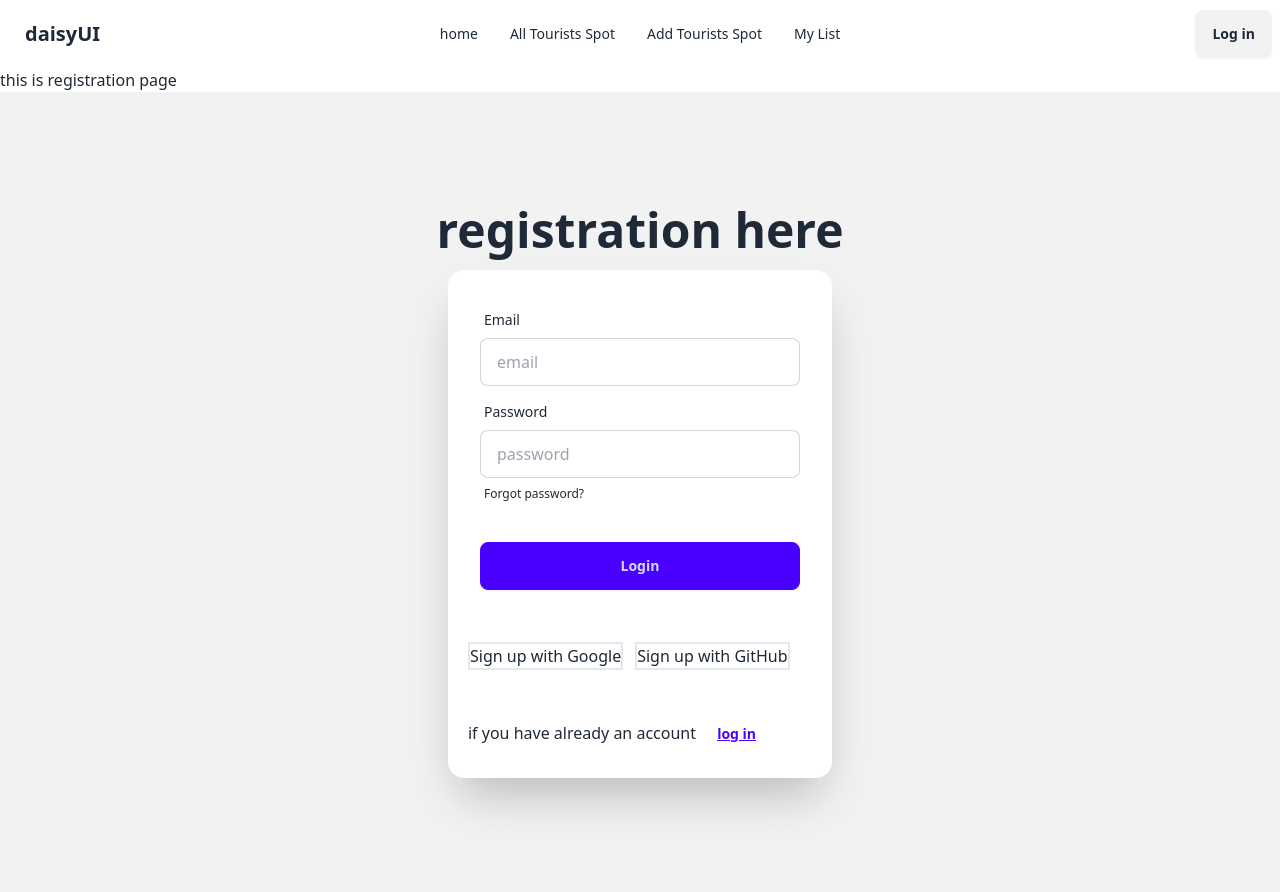
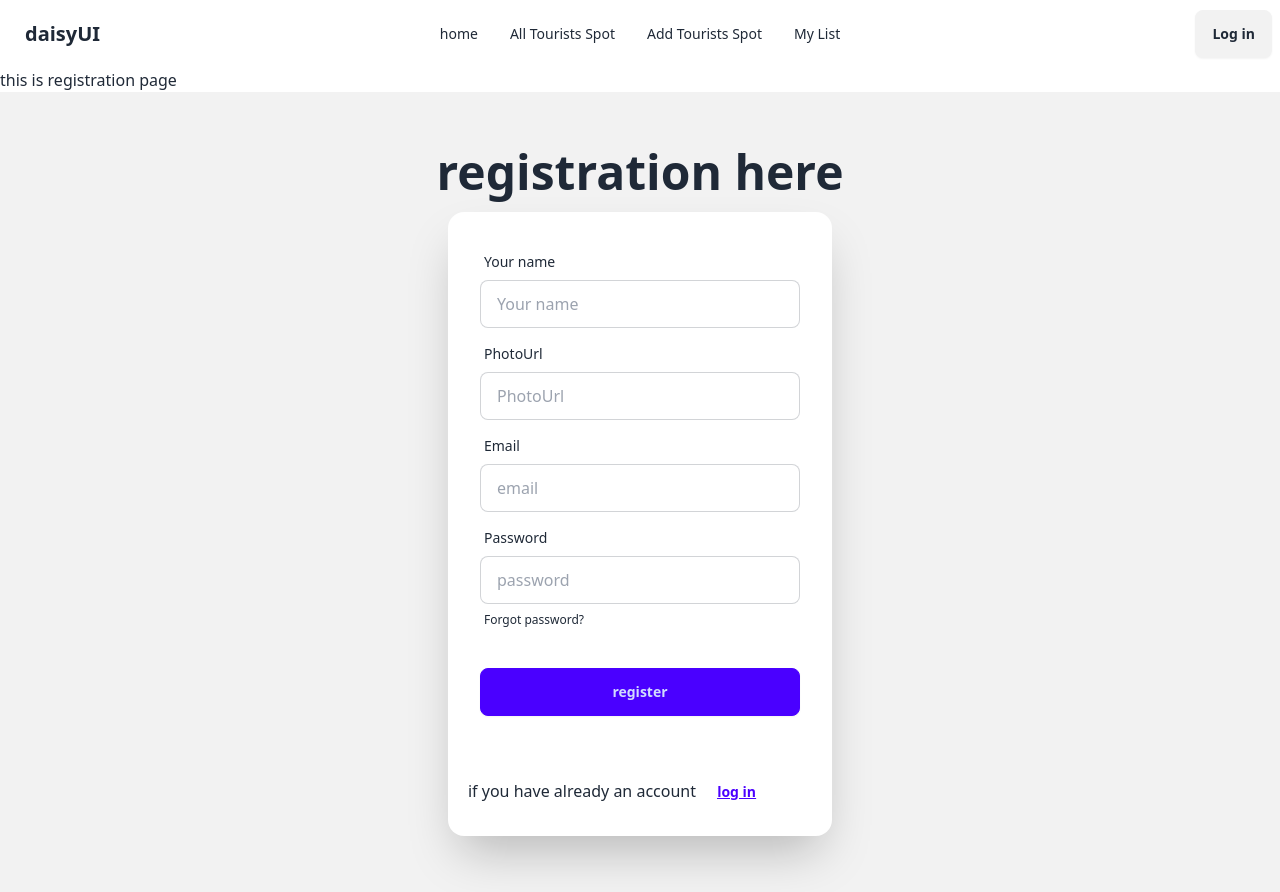
Before and after one commit to md1300/tourist-client-site, a React (Vite) app: page /registration in a window 1280 px wide. Built offline with nearby package versions, Linux system fonts and the light colour scheme.

Commit message:
register page commit

```diff
--- a/src/Navbar/Navbar.jsx
+++ b/src/Navbar/Navbar.jsx
@@ -45,7 +45,7 @@ const Navbar = () => {
     </ul>
   </div>
   <div className="navbar-end">
-    <Link to='/registration' className="btn">Log in</Link>
+    <Link to='/logIn' className="btn">Log in</Link>
   </div>
 </div>
         </>
--- a/src/registerPage/LogIn.jsx
+++ b/src/registerPage/LogIn.jsx
@@ -1,3 +1,4 @@
+import { Link } from "react-router-dom";
 
 
 const LogIn = () => {
@@ -33,8 +34,12 @@ const LogIn = () => {
           <button className="btn btn-primary">Login</button>
         </div>
       </form>
-
-
+      <div className="flex gap-3 p-5">
+       <p className=" border-2">Sign up with Google </p>
+       <p className=" border-2">Sign up with GitHub</p>
+       </div>
+       <div>
+        <p className="p-5">if you do not have an account <span className="btn btn-link"><Link to='/registration'> register </Link></span> here </p></div>
     </div>
   </div>
 </div>
--- a/src/registerPage/Registration.jsx
+++ b/src/registerPage/Registration.jsx
@@ -5,6 +5,16 @@ const Registration = () => {
 
   const handleRegisterButton=e=>{
     e.preventDefault()
+    const form=e.target;
+    const name=form.name.value;
+    const photoUrl=form.photoUrl.value;
+    const email=form.email.value;
+    const password=form.password.value;
+    const register={name,photoUrl,email,password};
+
+
+    console.log(register)
+
   }
     return (
         <div>
@@ -17,35 +27,45 @@ const Registration = () => {
 
     </div>
     <div className="card bg-base-100 w-full max-w-sm shrink-0 shadow-2xl">
-      <form className="card-body">
+      <form onSubmit={handleRegisterButton} className="card-body">
+        <div className="form-control">
+          <label className="label">
+            <span className="label-text">Your name</span>
+          </label>
+          <input type="text" placeholder="Your name" className="input input-bordered" name="name" required />
+        </div>
+        <div className="form-control">
+          <label className="label">
+            <span className="label-text">PhotoUrl</span>
+          </label>
+          <input type="url" placeholder="PhotoUrl" className="input input-bordered" name="photoUrl" required />
+        </div>
         <div className="form-control">
           <label className="label">
             <span className="label-text">Email</span>
           </label>
-          <input type="email" placeholder="email" className="input input-bordered" required />
+          <input type="email" placeholder="email" className="input input-bordered" name="email" required />
         </div>
         <div className="form-control">
           <label className="label">
             <span className="label-text">Password</span>
           </label>
-          <input type="password" placeholder="password" className="input input-bordered" required />
+          <input type="password" placeholder="password" className="input input-bordered" name="password" required />
           <label className="label">
             <a href="#" className="label-text-alt link link-hover">Forgot password?</a>
           </label>
         </div>
         <div className="form-control mt-6">
-          <button className="btn btn-primary">Login</button>
+          <button className="btn btn-primary">register</button>
         </div>
       </form>
-       <div className="flex gap-3 p-5">
-       <p className=" border-2">Sign up with Google </p>
-       <p className=" border-2">Sign up with GitHub</p>
-       </div>
+
       <p className="p-5">if you have already an account <span className="btn btn-link"> <Link to='/logIn'>log in </Link></span></p>
     </div>
   </div>
 </div>
             {/* ------------------------------------ */}
+
         </div>
     );
 };
```
